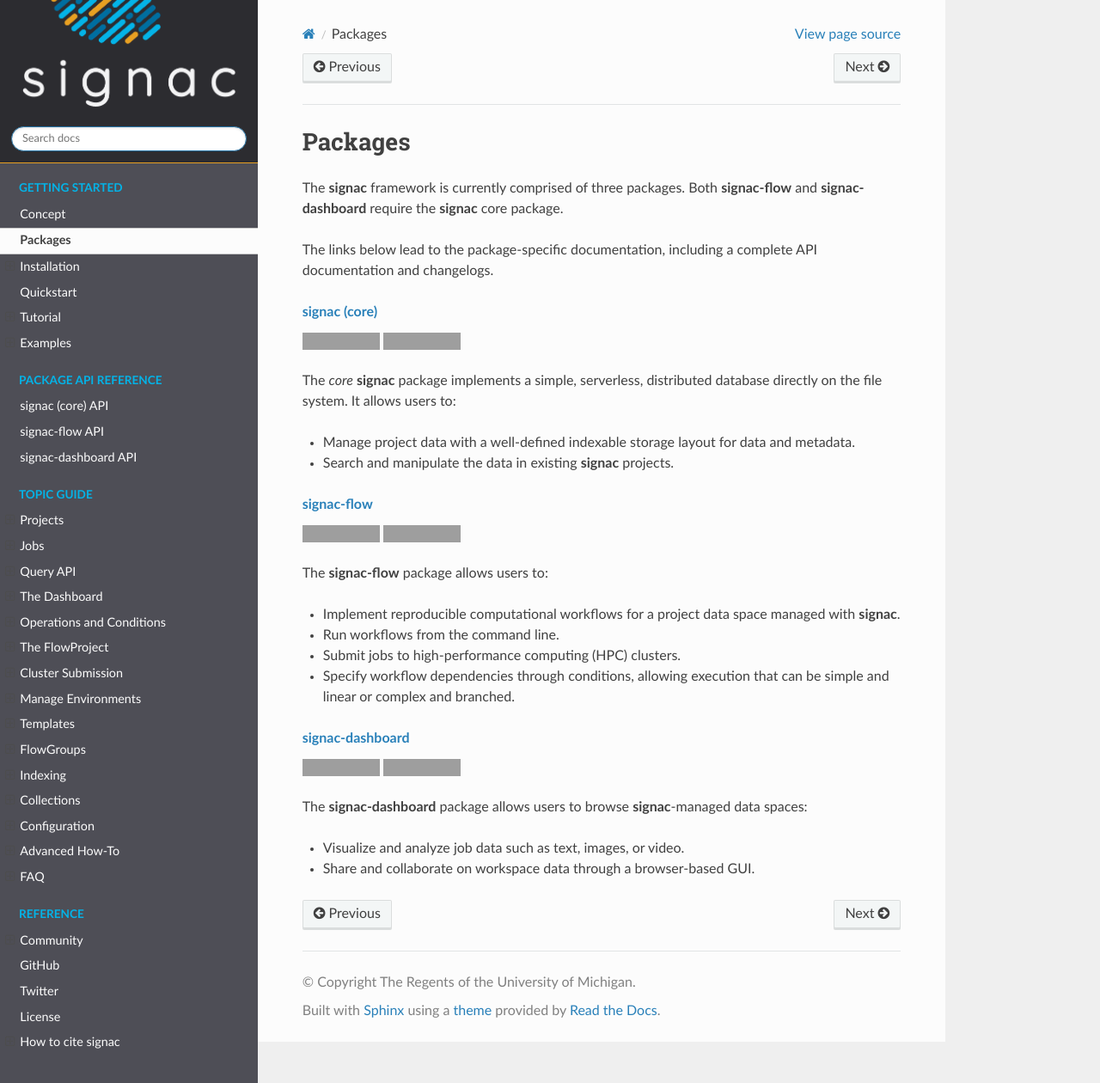
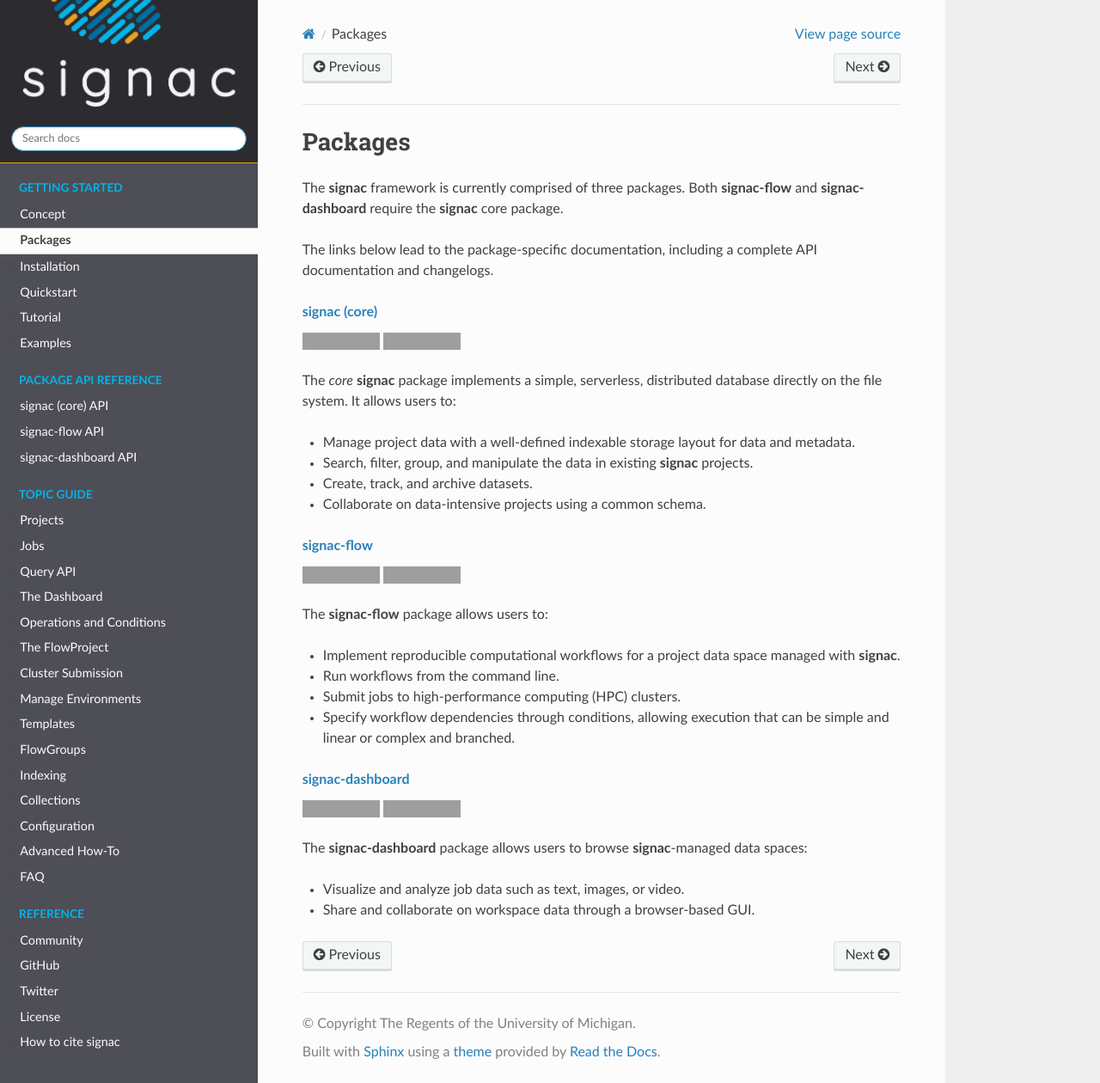
Before and after one commit to glotzerlab/signac-docs, a Sphinx documentation site: the page built from docs/source/packages.rst, in a window 1280 px wide and 1260 px high. Shown: the whole window at 86% size. Built offline with Sphinx 7.4.7 and the Read the Docs theme 2.0.0, drawn with Linux system fonts in a browser that asks for light colours; grey boxes are pictures that could not be loaded.

Commit message:
more description of signac use cases
Co-authored-by: Bradley Dice <bdice@bradleydice.com>

```diff
--- a/docs/source/packages.rst
+++ b/docs/source/packages.rst
@@ -23,7 +23,9 @@
 It allows users to:
 
 - Manage project data with a well-defined indexable storage layout for data and metadata.
-- Search and manipulate the data in existing **signac** projects.
+- Search, filter, group, and manipulate the data in existing **signac** projects.
+- Create, track, and archive datasets.
+- Collaborate on data-intensive projects using a common schema.
 
 .. rubric:: signac-flow_
 
```
